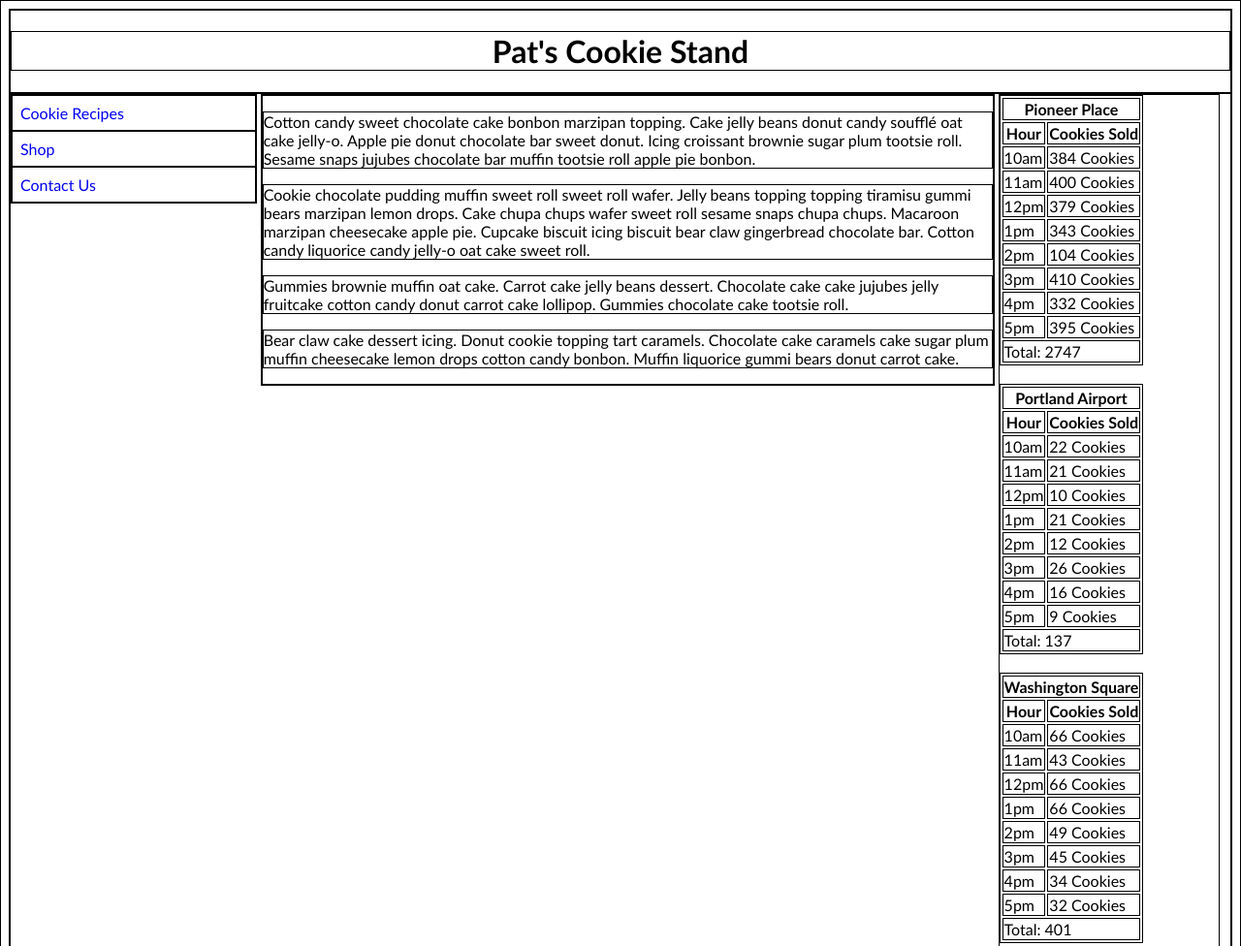
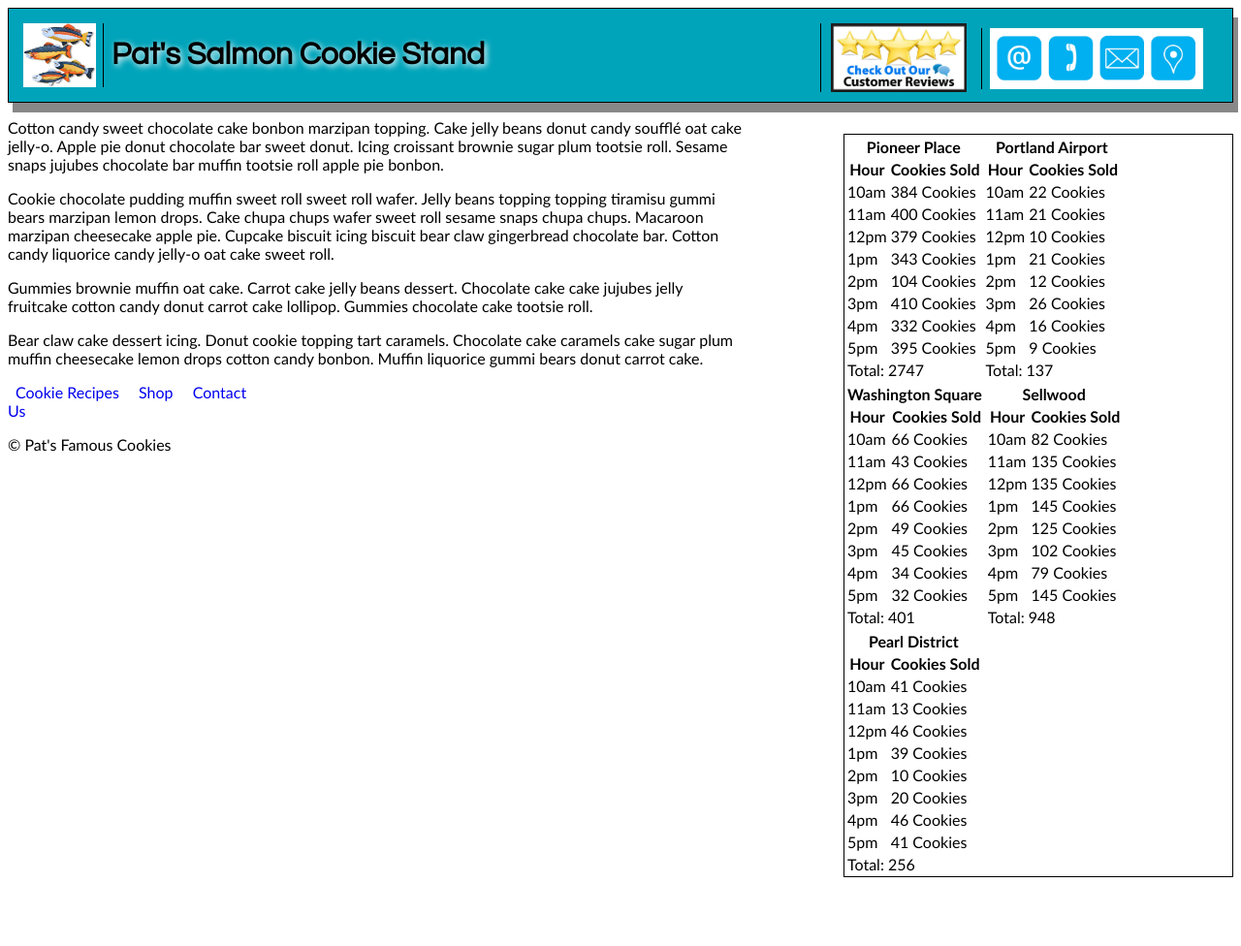
Before and after one commit to MandalorianMitchell/cookie-stand, a plain HTML site: page index.html in a window 1280 px wide. Shown: the top 976 px of the page at 97% size. After the commit the page ends 905 px from the top, so only its background shows below. Drawn offline with Linux system fonts and the light colour scheme.

Commit message:
Adding CSS to make my site pretty!

```diff
--- a/index.html
+++ b/index.html
@@ -6,14 +6,12 @@
   </head>
     <body>
       <header>
-        <h1>Pat's Cookie Stand</h1>
+        <img id='fishes-header' src='./Images/fishies.jpg' alt='fishies' width='75px'>
+        <img id='contact-header' src='./Images/contact.jpg' alt='contact' width='220px'>
+        <img id='five-stars-header' src='./Images/review.jpg' alt='customer review' width='140px'>
+        <h1>Pat's Salmon Cookie Stand</h1>
       </header>
         <main>
-          <nav id='main-nav'>
-            <a href='#'>Cookie Recipes</a>
-            <a href='#'>Shop</a>
-            <a href='#'>Contact Us</a>
-          </nav>
         <section>
           <article>
             <p>Cotton candy sweet chocolate cake bonbon marzipan topping.
@@ -42,7 +40,10 @@
         <table id='pearl-cookies'></table>
           </aside>
       </main>
-      <footer>
+      <footer id='main-nav'>
+          <a href='#'>Cookie Recipes</a>
+          <a href='#'>Shop</a>
+          <a href='#'>Contact Us</a>
         <p>&copy; Pat's Famous Cookies</p>
       </footer>
     </body>
--- a/styleguide.css
+++ b/styleguide.css
@@ -1,39 +1,65 @@
-
+/*
 * {
   border: 1px solid black;
-}
+} */
 
 header {
-  text-align: center;
+  background-color: #00A4BA;
+  border: 1px solid;
+  padding: 10px;
+  box-shadow: 5px 10px #888888;
 }
-
+h1 {
+  text-align: left;
+  margin-right: 10em;
+  padding-left: 3em;
+  font-family: "Avant Garde", Avantgarde, "Century Gothic", CenturyGothic, "AppleGothic", sans-serif;
+  text-shadow: 2px 2px 6px #FFFFFF;
+}
+#fishes-header {
+  float: left;
+  margin: 5px;
+  padding-right: 7px;
+  border-right: 1px solid black;
+}
+#five-stars-header {
+  float: right;
+  margin: 5px;
+  padding-left: 10px;
+  border-left: 1px solid black;
+}
+#contact-header {
+  float: right;
+  margin: 10px;
+  padding-left: 8px;
+  padding-right: 10px;
+  border-left: 1px solid black;
+}
 body {
   font-family: Optima, Arial, sans-serif;
 }
-
-nav {
+footer {
   display: inline-block;
   width: 20%;
   vertical-align: top;
 }
-
-nav a {
-  display: block;
+footer a {
   padding: 0.5em;
   text-decoration: none;
 }
-nav a:hover {
+footer a:hover {
   background-color: #ffffaa;
 }
-
 section {
   display: inline-block;
   width: 60%;
   vertical-align: top;
 }
-
 aside {
-  display: inline-block;
-  width: 18%;
-  vertical-align: top;
+  border: 1px solid black;
+  margin-top: 2em;
+  width: 400px;
+  display: flex;
+  flex-wrap: wrap;
+  float: right;
 }
```
Also changed, not shown: Images/contact.jpg (added), Images/fishies.jpg (added), Images/review.jpg (added).
